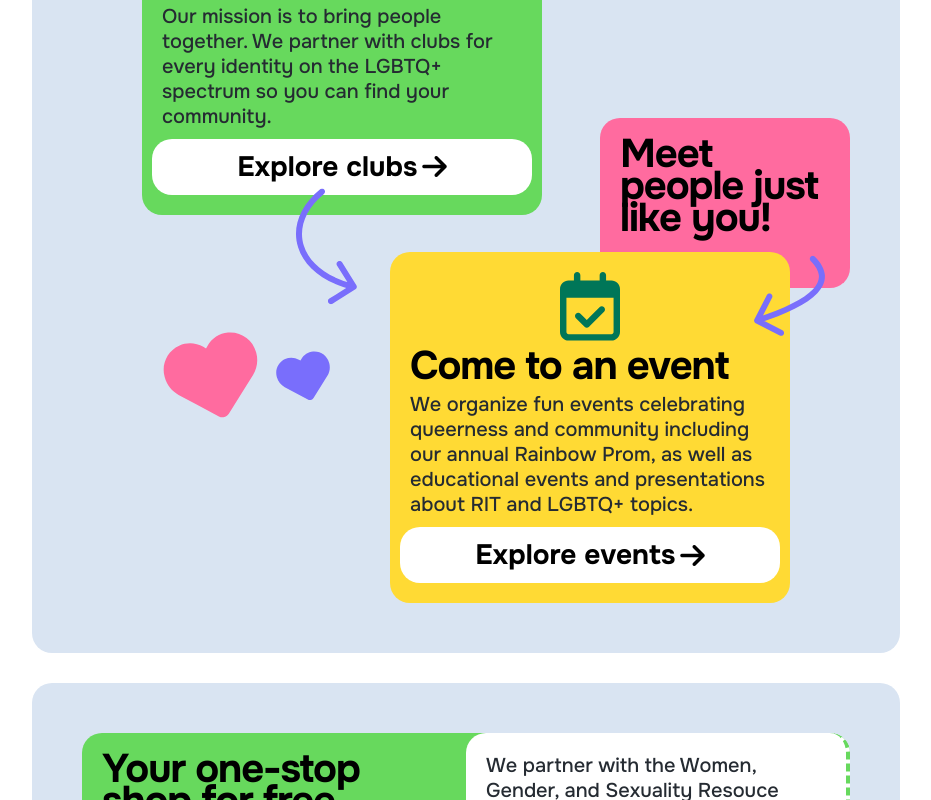
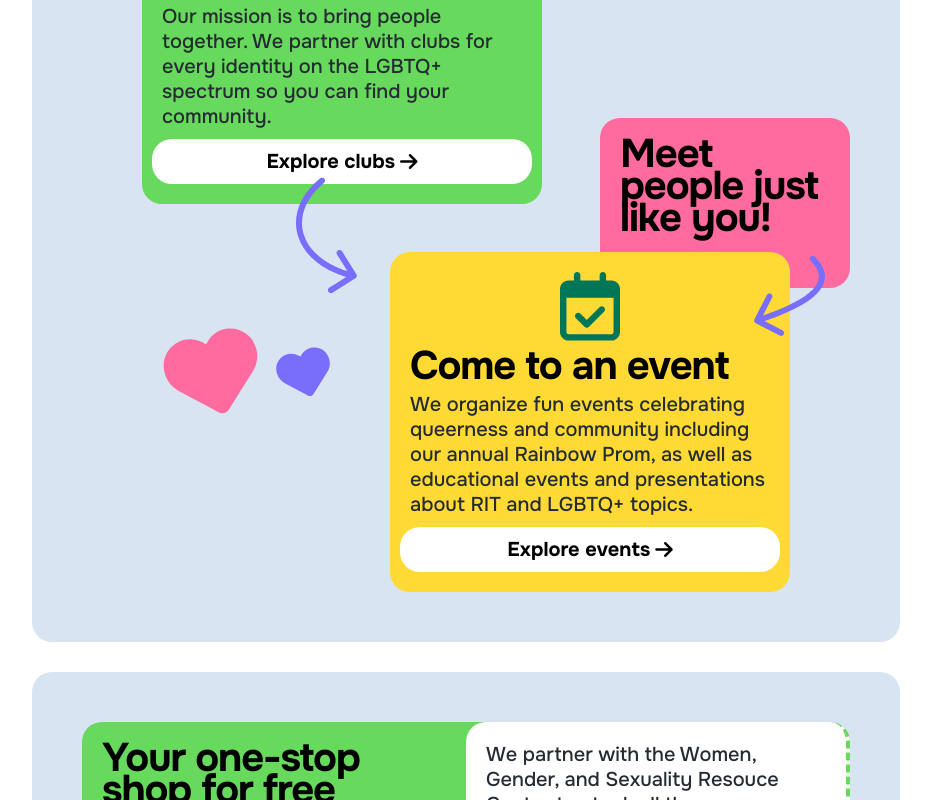
Before and after one commit to OUTspoken-RIT/website, a Next.js app: page / in a window 1280 px wide. Shown: the part 1120-1920 px from the top of the page, without its empty margins (174-1105 px from the left). Built offline with nearby package versions, Linux system fonts and the light colour scheme.

Commit message:
button fix

```diff
--- a/styles/buttons.css
+++ b/styles/buttons.css
@@ -45,6 +45,7 @@
 }
 
 .button:hover {
+  text-decoration: none;
   gap: var(--margin-s);
   animation: pulse 0.4s cubic-bezier(0.2, 0, 0.8, 1) infinite alternate,
     wiggle 4s infinite 4s;
--- a/styles/reset.css
+++ b/styles/reset.css
@@ -40,3 +40,8 @@ ul {
   list-style: none !important;
   padding-inline-start: 0 !important;
 }
+
+p + a:not(.btn) {
+  font-size: unset;
+  line-height: unset;
+}
```
